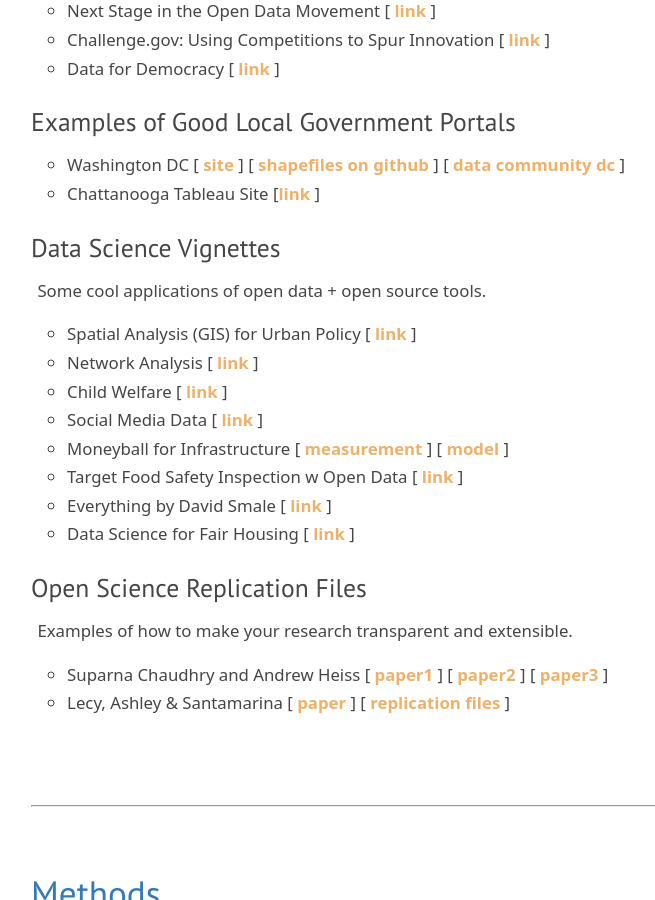
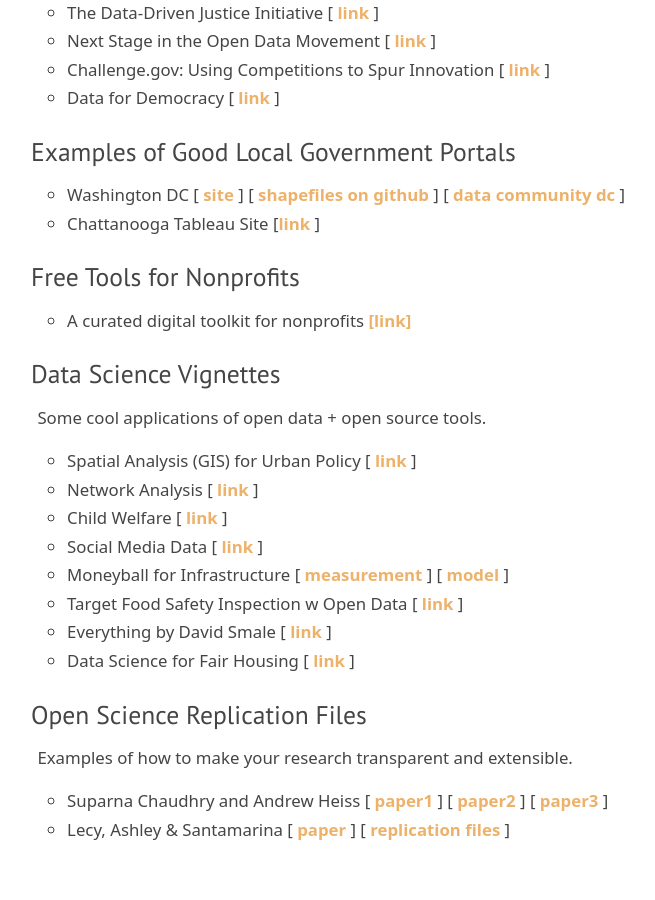
Before and after one commit to DS4PS/ds4ps.github.io, a Jekyll site: the page built from resources.md, in a window 1280 px wide and 900 px high, scrolled down 2776 px. Shown: the whole window, without its empty margins (289-944 px from the left). Built offline with Jekyll 4.4.1, drawn with Linux system fonts in a browser that asks for light colours; nearby versions of some CDN libraries; library files that are not in the unit come from our copies; some of the changed text lies outside the part shown.

Commit message:
Update resources.md

```diff
--- a/resources.md
+++ b/resources.md
@@ -83,6 +83,9 @@
 * Chattanooga Tableau Site [[link](https://www.chattadata.org/) ]
 
 
+### Free Tools for Nonprofits
+
+* A curated digital toolkit for nonprofits [ [link] ](https://www.websiteplanet.com/blog/best-tools-non-profits/)
 
 ### Data Science Vignettes
 
```
